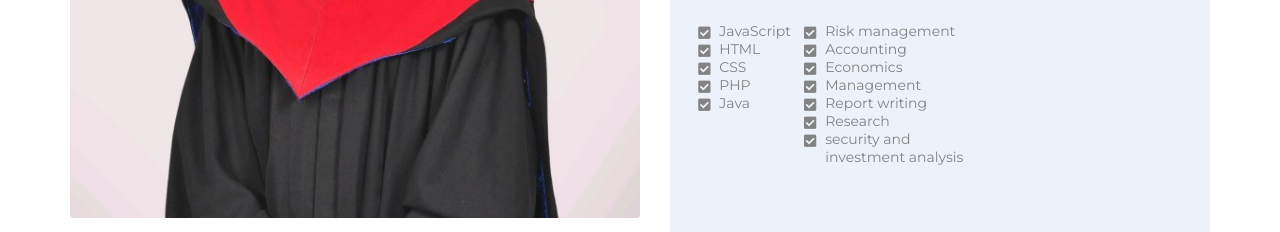
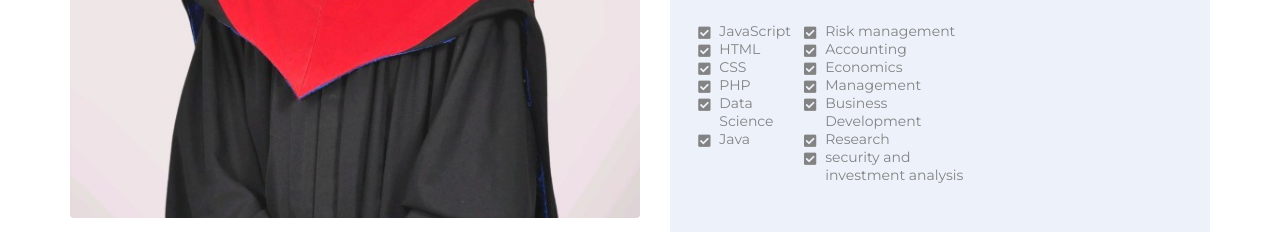
Before and after one commit to Yetayew-Al/personal-portfolio, a plain HTML site: page index.html in a window 1280 px wide. Shown: the part 1390-1622 px from the top of the page. Drawn offline with Linux system fonts and the light colour scheme.

Commit message:
Add files via upload

```diff
--- a/index.html
+++ b/index.html
@@ -87,6 +87,7 @@
                            <li><span class="fa-li"><i class="fas fa-check-square"></i></span>HTML</li>
                            <li><span class="fa-li"><i class="fas fa-check-square"></i></span>CSS</li>
                            <li><span class="fa-li"><i class="fas fa-check-square"></i></span>PHP</li>
+						   <li><span class="fa-li"><i class="fas fa-check-square"></i></span>Data Science</li>
                            <li><span class="fa-li"><i class="fas fa-check-square"></i></span>Java</li>
                         </ul>
                         <ul  class="fa-ul">
@@ -94,7 +95,7 @@
                            <li><span class="fa-li"><i class="fas fa-check-square"></i></span>Accounting</li>
                            <li><span class="fa-li"><i class="fas fa-check-square"></i></span>Economics</li>
                            <li><span class="fa-li"><i class="fas fa-check-square"></i></span>Management</li>
-                           <li><span class="fa-li"><i class="fas fa-check-square"></i></span>Report writing</li>
+                           <li><span class="fa-li"><i class="fas fa-check-square"></i></span>Business Development</li>
 						   <li><span class="fa-li"><i class="fas fa-check-square"></i></span>Research</li>
 						   <li><span class="fa-li"><i class="fas fa-check-square"></i></span>security and investment analysis</li>
 
```
